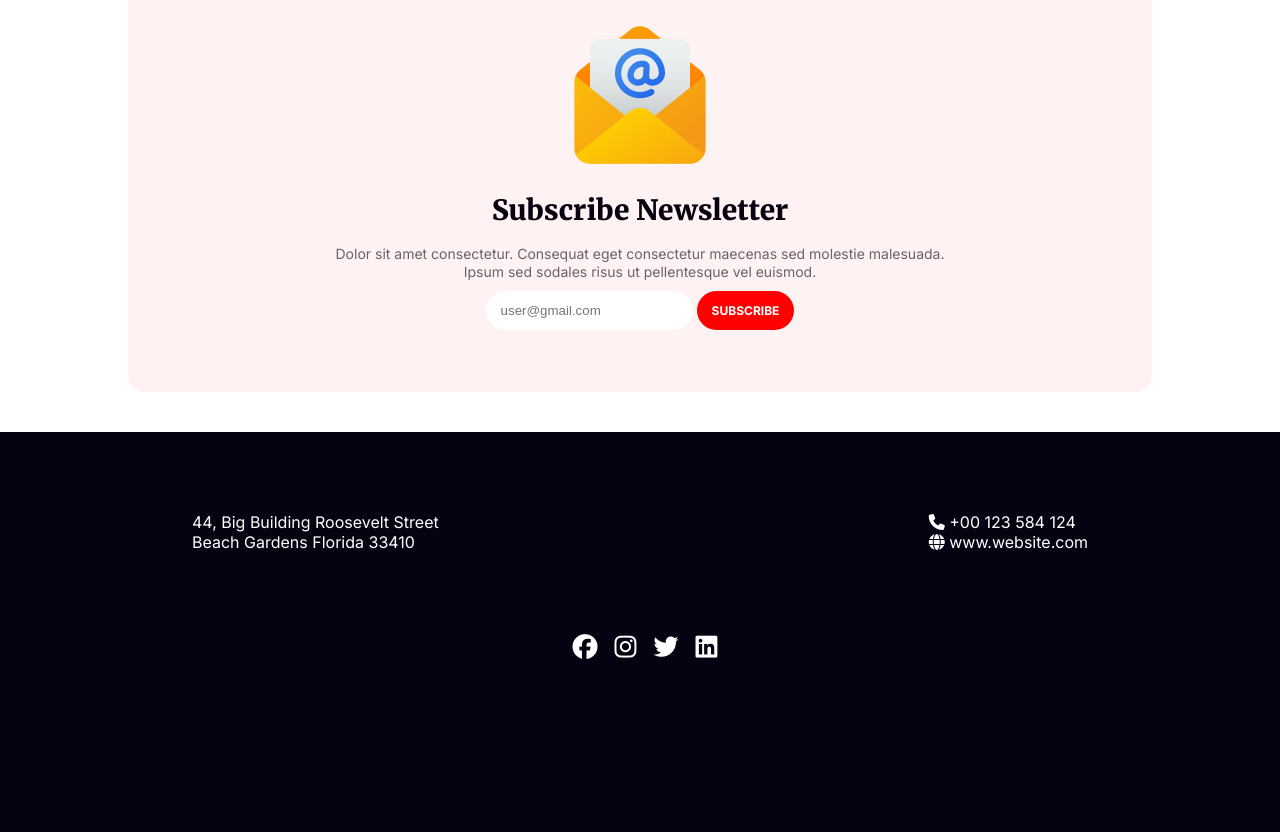
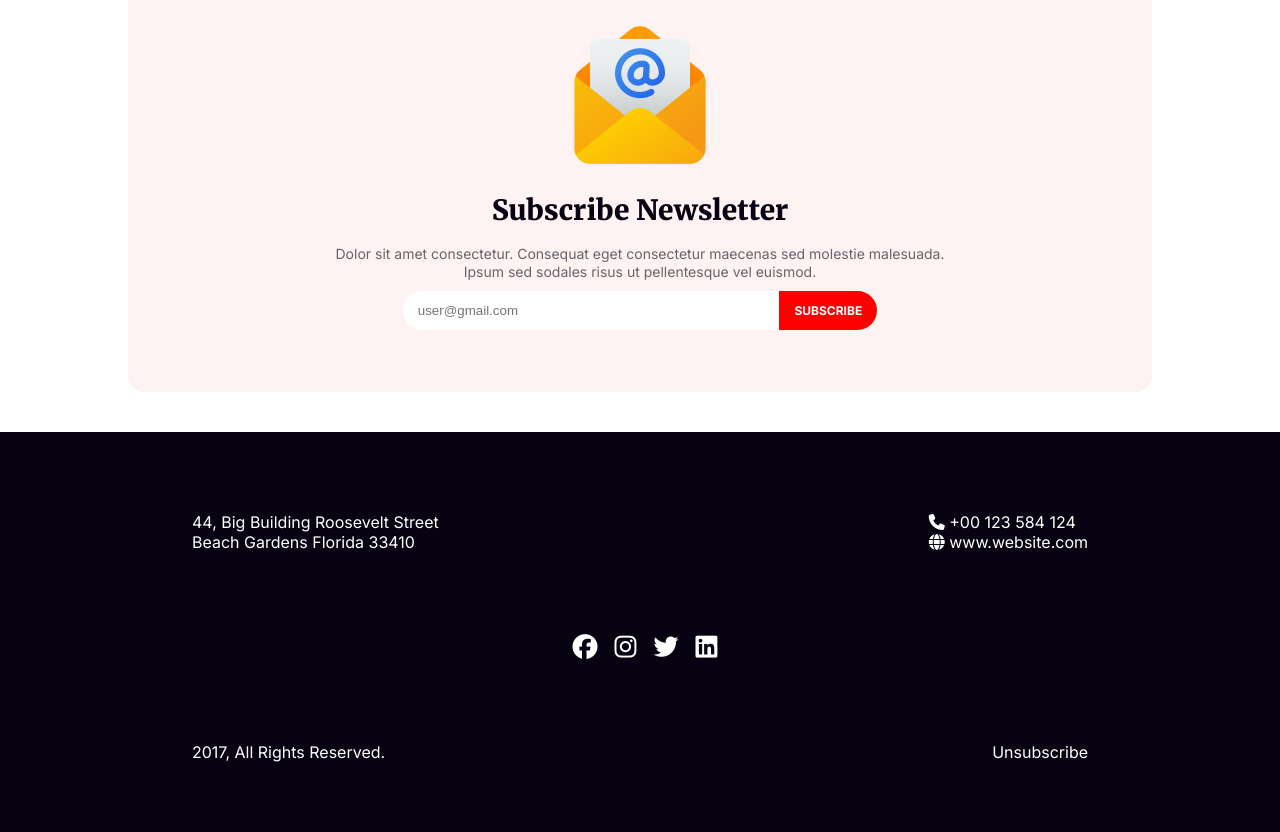
Before and after one commit to mdrasel97/new-year-task, a plain HTML site: page index.html in a window 1280 px wide. Shown: the part 3921-4753 px from the top of the page. Drawn offline with Linux system fonts and the light colour scheme.

Commit message:
footer added

```diff
--- a/index.html
+++ b/index.html
@@ -123,7 +123,7 @@
                         <h2 class="hadding_primary">Subscribe Newsletter</h2>
                         <p class="text_dark">Dolor sit amet consectetur. Consequat eget consectetur maecenas sed molestie malesuada. <br> Ipsum sed sodales risus ut pellentesque vel euismod. </p>
                         <input type="search" placeholder="user@gmail.com">
-                        <button class="btn_primary" style="border-radius: 25px;">Subscribe</button>
+                        <button class="btn_primary" style="border-radius: 0px 25px 25px 0px; margin-left: -5px;">Subscribe</button>
                     </div>
                 </div>
               </section>
@@ -156,7 +156,13 @@
                 <i class="fa-brands fa-twitter"></i>
                 <i class="fa-brands fa-linkedin"></i>
             </div>
-            <div class="footer_bottom">
+            <div class="footer_bottom_container">
+                <div class="footer_bottom_content">
+                    <p>2017, All Rights Reserved.</p>
+                </div>
+                <div class="footer_bottom_content">
+                    <p>Unsubscribe</p>
+                </div>
 
             </div>
         </div>
--- a/style.css
+++ b/style.css
@@ -339,8 +339,9 @@
  }
 
  .newsletter_content input{
+    width: 40%;
     padding: 12px 15px;
-    border-radius: 25px;
+    border-radius: 25px 0px 0px 25px;
     border: none;
  }
  footer{
@@ -372,3 +373,7 @@
  .icon .fa-brands{
     margin-left: 10px;
  }
+ .footer_bottom_container{
+    display: flex;
+    justify-content: space-between;
+ }
```
